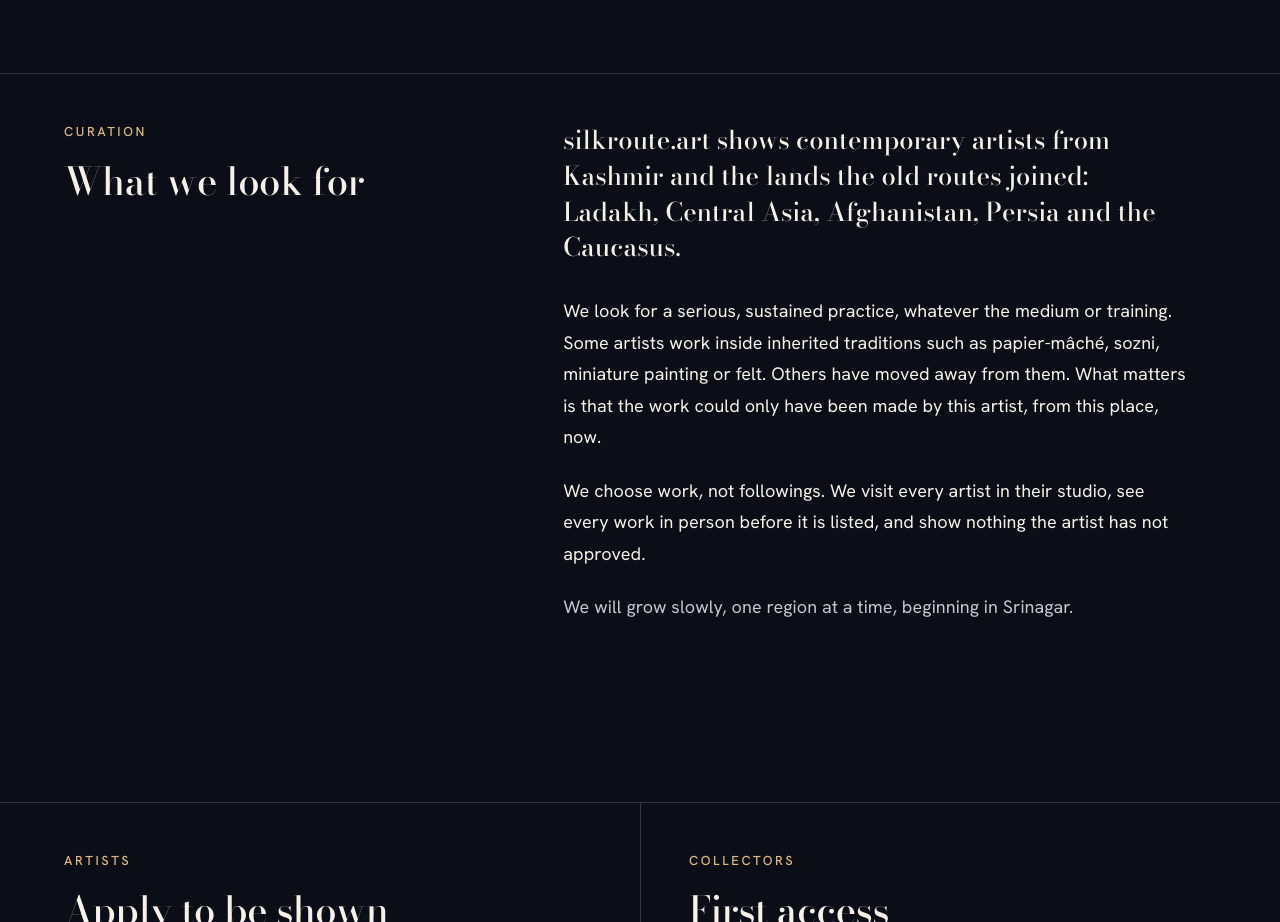
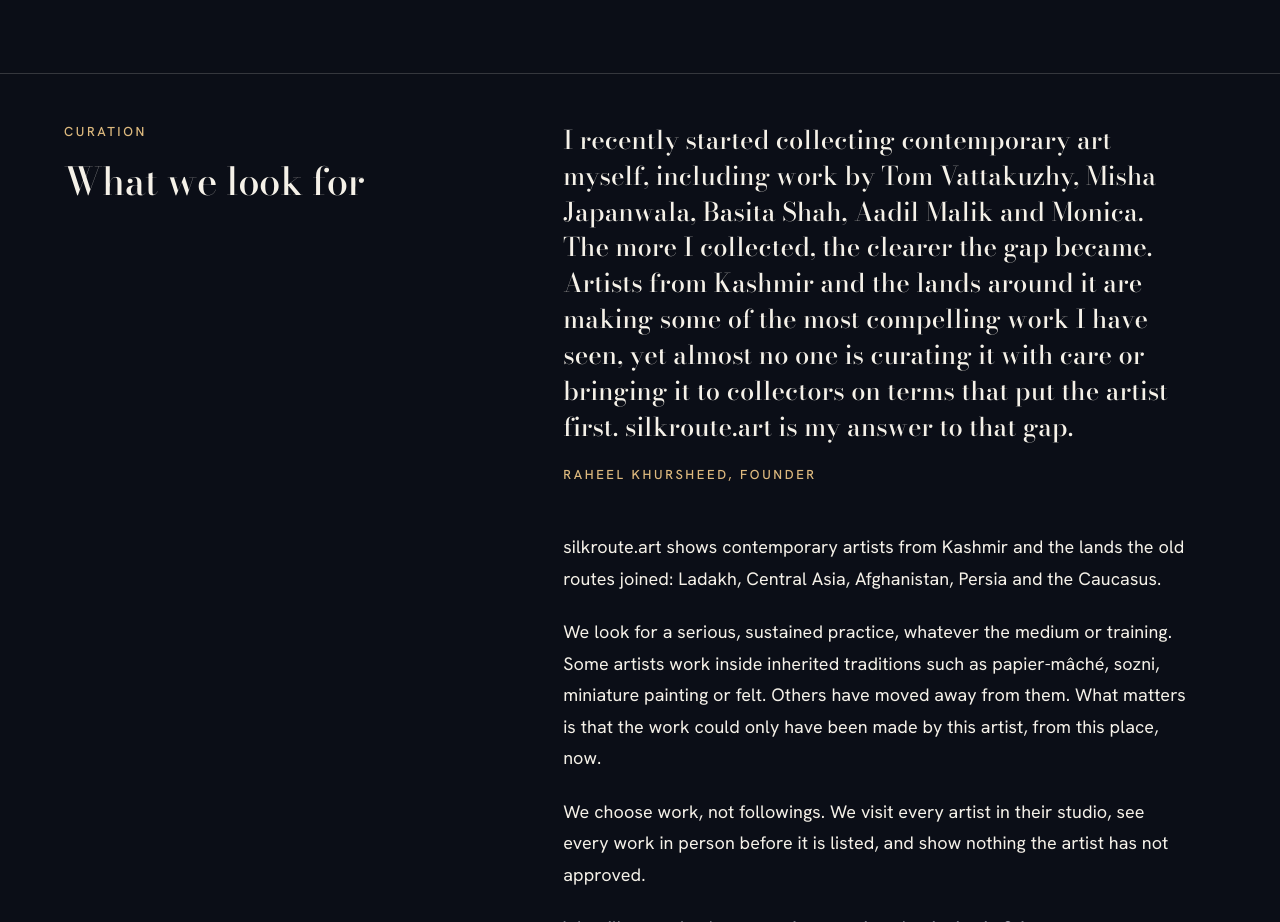
Before and after one commit to raheelkhursheed-boop/madheart, a plain HTML site: page sites/silkroute.art/index.html in a window 1280 px wide. Shown: the part 1780-2702 px from the top of the page. Drawn offline with nearby package versions, Linux system fonts and the light colour scheme.

Commit message:
silkroute.art: founder's collecting story in the curation statement
Co-Authored-By: Claude Opus 5.5 <noreply@anthropic.com>
Claude-Session: https://claude.ai/code/session_01UJz8aqnzrX7UyEZyWwbpzs

```diff
--- a/sites/silkroute.art/index.html
+++ b/sites/silkroute.art/index.html
@@ -390,6 +390,7 @@ body{font-weight:400;font-size:18px}
 .curation-body p.lead{font-family:var(--f-display);font-weight:500;font-size:clamp(22px,2vw,28px);line-height:1.4;margin-bottom:30px}
 .curation-body p:last-child{margin-bottom:0;color:var(--muted)}
 @media (max-width:860px){.curation-grid{grid-template-columns:1fr;gap:28px}}
+.curation-body p.sign{font-size:13px;font-weight:500;letter-spacing:.2em;text-transform:uppercase;color:var(--saffron);margin:-10px 0 44px}
 </style>
 </head>
 <body>
@@ -429,7 +430,9 @@ body{font-weight:400;font-size:18px}
         <h2>What we look for</h2>
       </div>
       <div class="curation-body">
-        <p class="lead">silkroute.art shows contemporary artists from Kashmir and the lands the old routes joined: Ladakh, Central Asia, Afghanistan, Persia and the Caucasus.</p>
+        <p class="lead">I recently started collecting contemporary art myself, including work by Tom Vattakuzhy, Misha Japanwala, Basita Shah, Aadil Malik and Monica. The more I collected, the clearer the gap became. Artists from Kashmir and the lands around it are making some of the most compelling work I have seen, yet almost no one is curating it with care or bringing it to collectors on terms that put the artist first. silkroute.art is my answer to that gap.</p>
+        <p class="sign">Raheel Khursheed, founder</p>
+        <p>silkroute.art shows contemporary artists from Kashmir and the lands the old routes joined: Ladakh, Central Asia, Afghanistan, Persia and the Caucasus.</p>
         <p>We look for a serious, sustained practice, whatever the medium or training. Some artists work inside inherited traditions such as papier-mâché, sozni, miniature painting or felt. Others have moved away from them. What matters is that the work could only have been made by this artist, from this place, now.</p>
         <p>We choose work, not followings. We visit every artist in their studio, see every work in person before it is listed, and show nothing the artist has not approved.</p>
         <p>We will grow slowly, one region at a time, beginning in Srinagar.</p>
```
